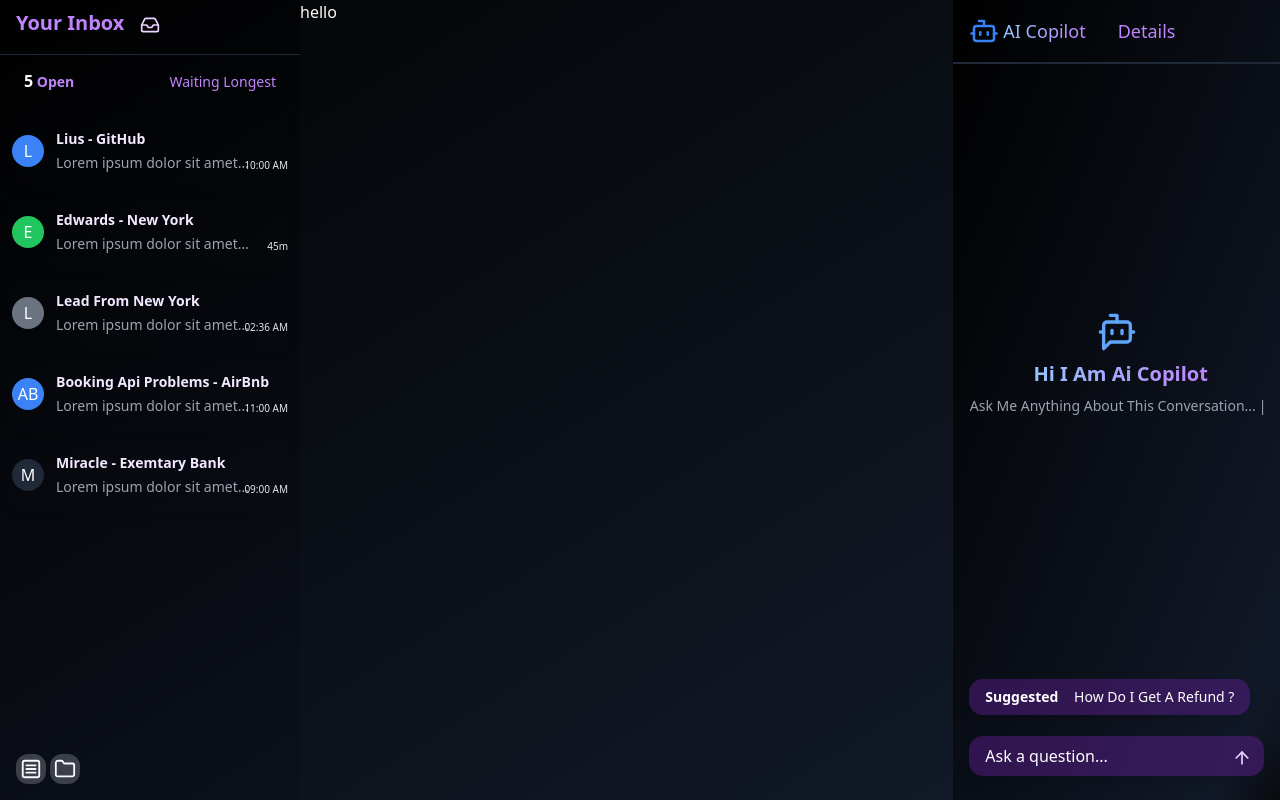
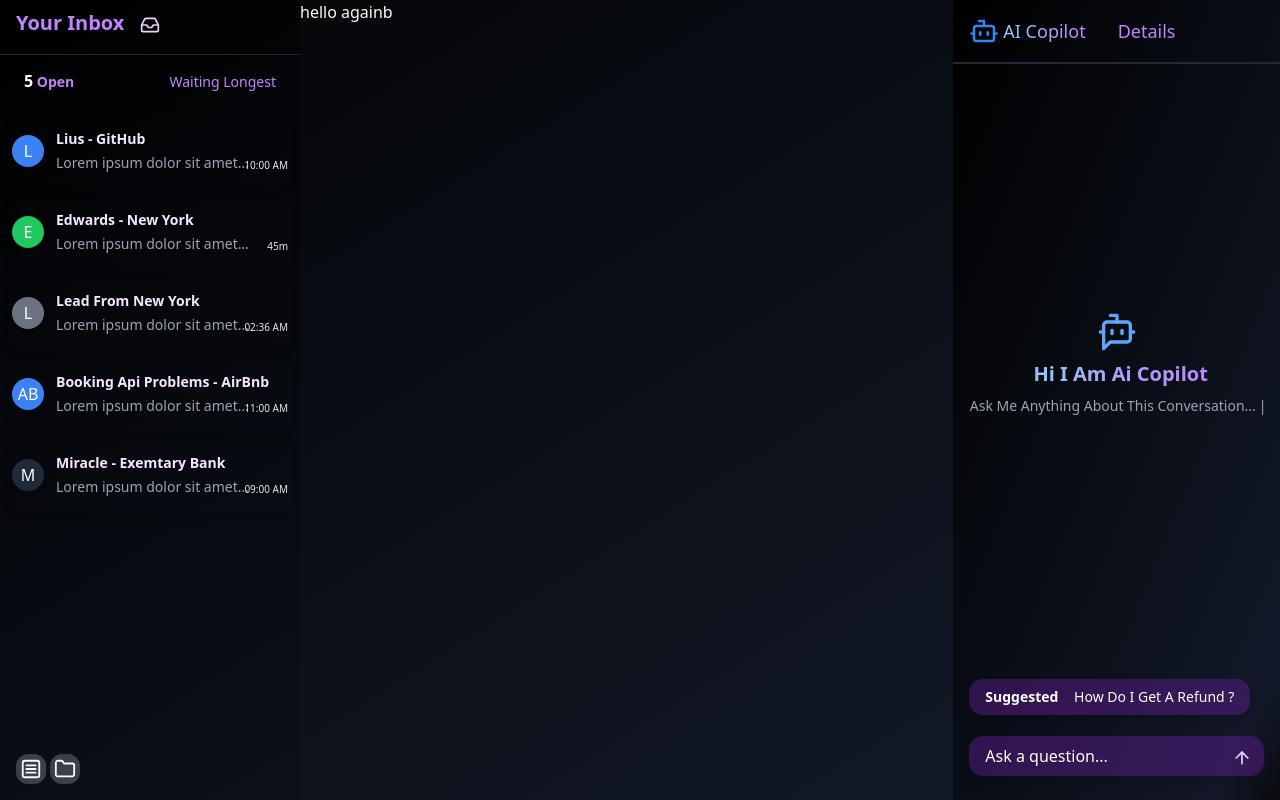
Before and after one commit to Adityasuryavanshi23/CHAT-UI, a React (Vite) app: page / in a window 1280 px wide. Built offline with nearby package versions, Linux system fonts and the light colour scheme.

Commit message:
SC-24-update

```diff
--- a/src/App.jsx
+++ b/src/App.jsx
@@ -17,7 +17,7 @@ function App() {
         <Sidebar openSidebar={openSidebar} setOpenSidebar={setOpenSidebar} />
         <div className="flex-[2] bg-gray-800/10 h-screen">
           hello
-
+          againb
         </div>
         <div
           className={`flex-1 ${openCopilot ? "max-sm:block" : "max-sm:hidden"}`}
```
